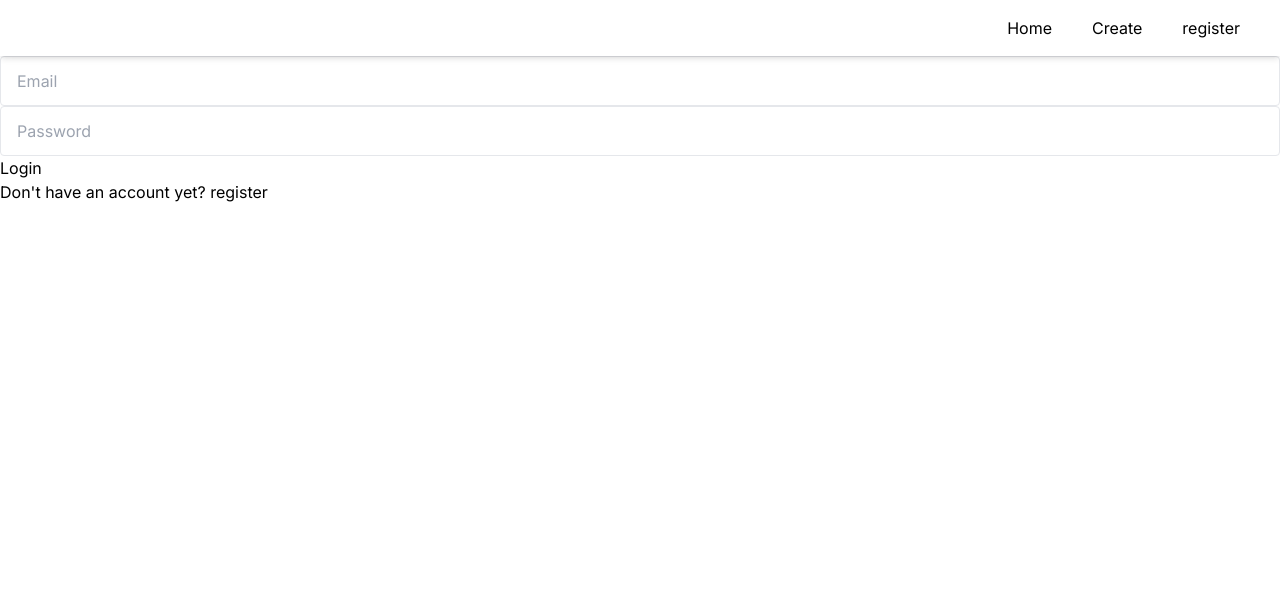
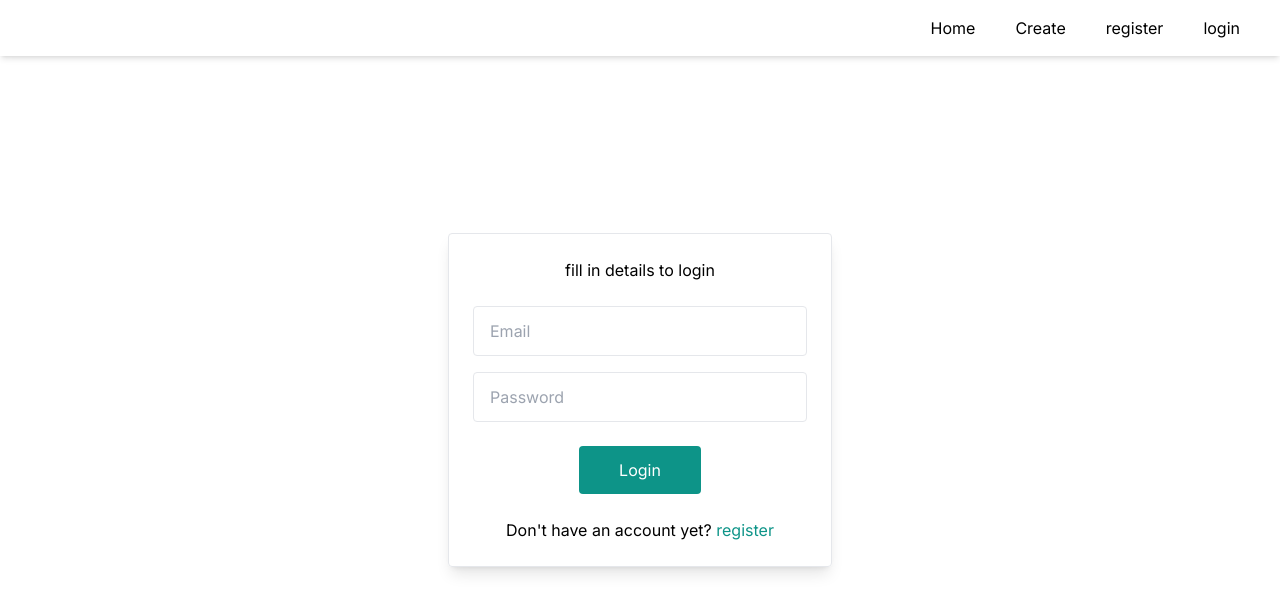
Before and after one commit to anaysharma/nextjsblogapp, a Next.js app: page /login in a window 1280 px wide. Shown: the top 612 px of the page. Built offline with nearby package versions, Linux system fonts and the light colour scheme; no server answers.

Commit message:
add blog create dp route

```diff
--- /dev/null
+++ b/app/api/blogs/route.ts
@@ -0,0 +1,20 @@
+import { NextResponse } from "next/server";
+import prisma from '../../lib/prismadb';
+import getCurrentUser from "@/app/actions/getCurrentUser";
+
+export async function POST(request: Request) {
+  const currentUser = await getCurrentUser();
+  if (!currentUser) return null;
+
+  const body = await request.json();
+  const {name, description, imageSrc} = body;
+  const blog = await prisma.blog.create({
+    data: {
+      name,
+      imageSrc,
+      description,
+      userId: currentUser.id
+    }
+  })
+  return NextResponse.json(blog)
+}
--- a/app/create/page.tsx
+++ b/app/create/page.tsx
@@ -35,7 +35,9 @@ export default function page() {
 		router.refresh();
 	};
 
-	function handleChange(event: ChangeEvent<HTMLInputElement>) {
+	function handleChange(
+		event: ChangeEvent<HTMLInputElement> | ChangeEvent<HTMLTextAreaElement>
+	) {
 		setState({ ...state, [event.target.name]: event.target.value });
 	}
 
@@ -47,17 +49,20 @@ export default function page() {
 	};
 
 	return (
-		<form onSubmit={onSubmit} className="w-[600px] h-[700px] mx-auto py-12">
-			<div>
+		<form
+			onSubmit={onSubmit}
+			className="flex mx-auto w-full pt-28 px-[10vw] gap-10"
+		>
+			<div className="flex-1">
 				<ImageUpload
 					value={state.imageSrc}
 					onChange={(value) => setCustomValue('imageSrc', value)}
 				/>
 			</div>
 
-			<div className="flex flex-col justify-center h-[450px] w-[350px] mx-auto gap-2">
+			<div className="flex flex-col gap-6 flex-1">
 				<Input
-					placeholder="Blog header"
+					placeholder="Blog Heading"
 					id="name"
 					type="text"
 					value={state.name}
@@ -73,8 +78,12 @@ export default function page() {
 					name="description"
 					onChange={handleChange}
 				/>
-				<div></div>
-				<button type="submit">Submit</button>
+				<button
+					className="ml-auto px-10 py-3 bg-teal-600 text-white rounded"
+					type="submit"
+				>
+					Submit
+				</button>
 			</div>
 		</form>
 	);
--- a/app/layout.tsx
+++ b/app/layout.tsx
@@ -18,7 +18,7 @@ export default async function RootLayout({
 	const currentUser = await getCurrentUser();
 	return (
 		<html lang="en">
-			<body className={inter.className + ' pt-14'}>
+			<body className={inter.className}>
 				{children}
 				<Navbar currentUser={currentUser} />
 			</body>
--- a/app/login/page.tsx
+++ b/app/login/page.tsx
@@ -21,7 +21,11 @@ export default function page() {
 	const [state, setState] = useState<InitialStateProps>(initialState);
 	const router = useRouter();
 
-	const handleChange = (e: React.ChangeEvent<HTMLInputElement>) => {
+	const handleChange = (
+		e:
+			| React.ChangeEvent<HTMLInputElement>
+			| React.ChangeEvent<HTMLTextAreaElement>
+	) => {
 		setState({ ...state, [e.target.name]: e.target.value });
 	};
 
@@ -38,8 +42,14 @@ export default function page() {
 	};
 
 	return (
-		<form action="" onSubmit={handleSubmit}>
-			<div>
+		<div className="h-screen w-screen grid place-items-center">
+			<form
+				className="rounded border shadow-lg p-6 w-96 flex flex-col items-center gap-6"
+				action=""
+				onSubmit={handleSubmit}
+			>
+				fill in details to login
+				<div className="flex flex-col gap-4 w-full">
 					<Input
 						name="email"
 						placeholder="Email"
@@ -57,12 +67,21 @@ export default function page() {
 						value={state.password}
 					></Input>
 				</div>
-			<button type="submit">Login</button>
+				<button
+					className="px-10 py-3 bg-teal-600 rounded text-white"
+					type="submit"
+				>
+					Login
+				</button>
 				<div>
 					<div>
-					Don't have an account yet? <Link href="/register">register</Link>
+						Don't have an account yet?{' '}
+						<Link className="text-teal-600" href="/register">
+							register
+						</Link>
 					</div>
 				</div>
 			</form>
+		</div>
 	);
 }
--- a/components/input/input.tsx
+++ b/components/input/input.tsx
@@ -5,7 +5,11 @@ import React from 'react';
 interface InputProps {
 	type: any;
 	value: any;
-	onChange?: (event: React.ChangeEvent<HTMLInputElement>) => void;
+	onChange?: (
+		event:
+			| React.ChangeEvent<HTMLInputElement>
+			| React.ChangeEvent<HTMLTextAreaElement>
+	) => void;
 	name: string;
 	id: string;
 	placeholder?: string;
@@ -21,7 +25,17 @@ export default function Input({
 	placeholder,
 	big,
 }: InputProps) {
-	return (
+	return big ? (
+		<textarea
+			className="w-full px-4 py-3 rounded border"
+			rows={14}
+			value={value}
+			onChange={onChange}
+			name={name}
+			id={id}
+			placeholder={placeholder}
+		></textarea>
+	) : (
 		<input
 			className="w-full px-4 py-3 rounded border"
 			type={type}
--- a/components/navbar/Navbar.tsx
+++ b/components/navbar/Navbar.tsx
@@ -22,7 +22,10 @@ export default function Navbar({ currentUser }: UserMenuProps) {
 					{currentUser ? (
 						<button onClick={() => signOut()}>sign out</button>
 					) : (
-						<Link href="/register">register</Link>
+						<>
+							<Link href="/register">register</Link>
+							<Link href="/login">login</Link>
+						</>
 					)}
 				</div>
 			</nav>
--- a/next.config.js
+++ b/next.config.js
@@ -1,4 +1,9 @@
 /** @type {import('next').NextConfig} */
-const nextConfig = {}
 
-module.exports = nextConfig
+const nextConfig = {
+	images: {
+		domains: ['res.cloudinary.com'],
+	},
+};
+
+module.exports = nextConfig;
```
Lines whose indentation alone changed are shown as unchanged.
